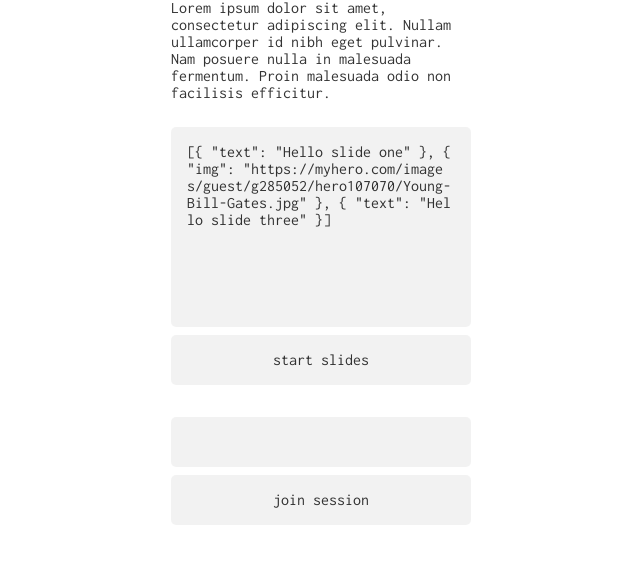
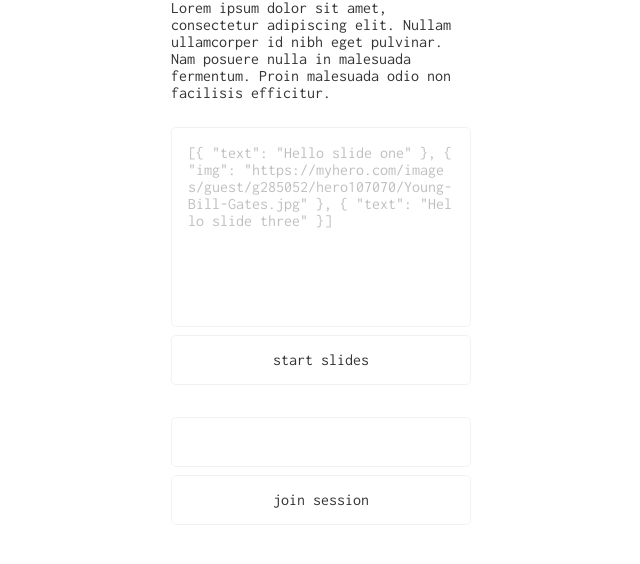
Before and after one commit to 1ucki/knowbase, a website: page public/index.html in a window 1280 px wide. Shown: the part 160-724 px from the top of the page, without its empty margins (319-959 px from the left). Drawn offline with Linux system fonts and the light colour scheme.

Commit message:
style changes

```diff
--- a/public/style.css
+++ b/public/style.css
@@ -2,6 +2,12 @@
   0% { transform: translateX(0px); }
  25% { transform: translateX(-2px); }
  65% { transform: translateX(2px); }
+ 100% { transform: translateX(0px); }
+}
+
+@keyframes newslide {
+  0% { transform: translateX(0px); }
+ 50% { transform: translateX(-8px); }
  100% { transform: translateX(0px); }
 }
 
@@ -54,6 +60,10 @@ p {
   animation: wiggle 200ms infinite;
 }
 
+#main-text, #main-pic {
+  animation: newslide 100ms;
+}
+
 #prep {
   max-width: 300px;
 }
@@ -66,10 +76,10 @@ textarea {
   padding: 1em;
   font-family: 'Inconsolata', monospace;
   font-size: 1em;
-  color: rgba(0, 0, 0, 0.8);
-  background: rgba(0, 0, 0, 0.05);
+  color: rgba(0, 0, 0, 0.25);
+  background: rgba(0, 0, 0, 0);
   border-radius: 5px;
-  border: 0;
+  border: 1px solid rgba(0, 0, 0, 0.05);
   outline: 0;
   resize: none;
   word-break: break-all;
@@ -77,7 +87,7 @@ textarea {
 }
 
 textarea:focus {
-  background: rgba(0, 0, 0, 0.1);
+  color: rgba(0, 0, 0, 0.8);
 }
 
 button {
@@ -89,15 +99,15 @@ button {
   font-family: 'Inconsolata', monospace;
   font-size: 1em;
   color: rgba(0, 0, 0, 0.8);
-  background: rgba(0, 0, 0, 0.05);
+  background: rgba(0, 0, 0, 0);
   border-radius: 5px;
-  border: 0;
+  border: 1px solid rgba(0, 0, 0, 0.05);
   outline: 0;
   transition: all 400ms;
 }
 
 button:hover {
-  background: rgba(0, 0, 0, 0.1);
+  background: rgba(0, 0, 0, 0.025);
   cursor: pointer;
 }
 
@@ -141,6 +151,6 @@ button:active {
 @media screen and (max-width: 375px) {
   body {
     justify-content: flex-start;
-    margin: 7vw 0;
+    margin: 5vw 0;
   }
 }
```
